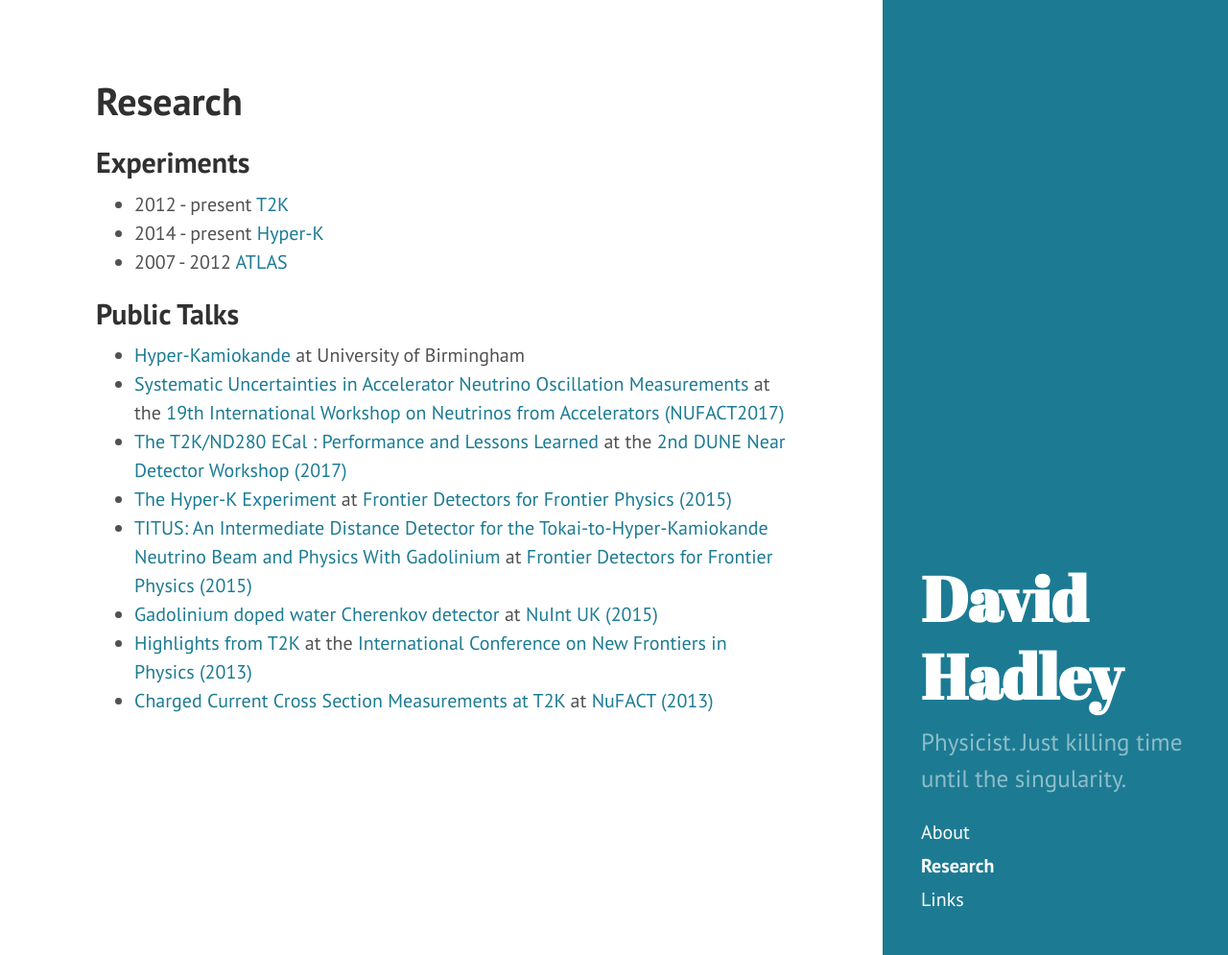
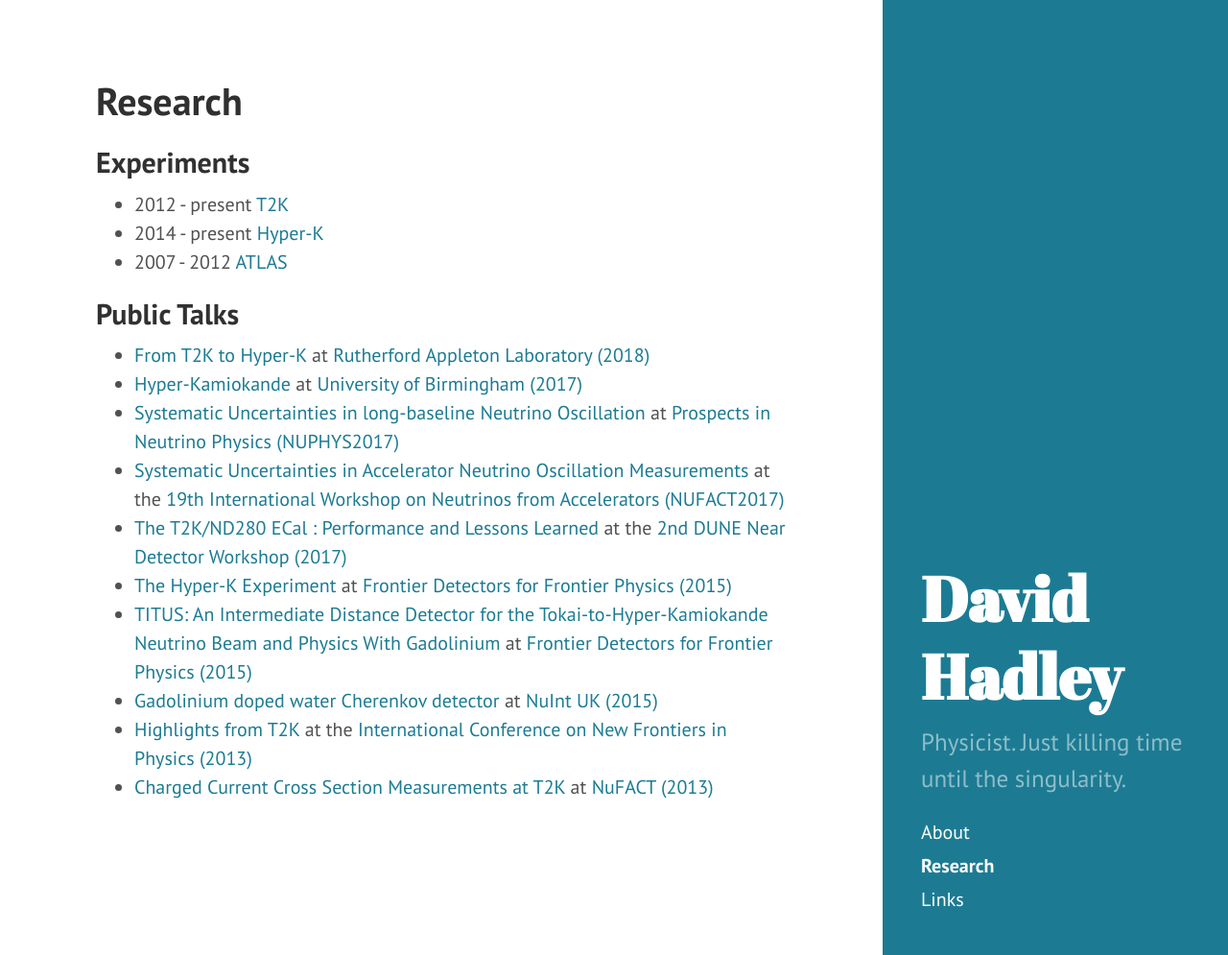
Before and after one commit to davehadley/davehadley.github.io, a Jekyll site: the page built from research.md, in a window 1280 px wide and 995 px high. Shown: the whole window at 96% size. Built offline with Jekyll 4.4.1, drawn with Linux system fonts in a browser that asks for light colours; nearby versions of some CDN libraries.

Commit message:
Add missing public talks.

```diff
--- a/research.md
+++ b/research.md
@@ -11,7 +11,10 @@
 
 ## Public Talks
 
-* [Hyper-Kamiokande](/talks/talk_2017_hk_bham_seminar.pdf) at University of Birmingham
+<!-- Neutrino Xsec at ICHEP -->
+* [From T2K to Hyper-K](/talks/talk_2018_ral_ppd_seminar.pdf) at [Rutherford Appleton Laboratory (2018)](https://www.ppd.stfc.ac.uk/Pages/Past-seminars.aspx#1802)
+* [Hyper-Kamiokande](/talks/talk_2017_hk_bham_seminar.pdf) at [University of Birmingham (2017)](http://www.ep.ph.bham.ac.uk/index.php?page=general/seminars/index)
+* [Systematic Uncertainties in long-baseline Neutrino Oscillation](/talks/talk_2017_systematic_uncertainties_nuphys2017.pdf) at [Prospects in Neutrino Physics (NUPHYS2017)](https://indico.ph.qmul.ac.uk/indico/conferenceTimeTable.py?confId=170#all)
 * [Systematic Uncertainties in Accelerator Neutrino Oscillation Measurements](/talks/talk_2017_systematic_uncertainties_nufact2017.pdf) at the [19th International Workshop on Neutrinos from Accelerators (NUFACT2017)](https://indico.uu.se/event/324/)
 * [The T2K/ND280 ECal : Performance and Lessons Learned](/talks/talk_2017_t2k_ecal_dune.pdf) at the [2nd DUNE Near Detector Workshop (2017)](https://indico.fnal.gov/conferenceOtherViews.py?view=standard&confId=14029)
 * [The Hyper-K Experiment](/talks/talk_2015_hk_pisa.pdf) at [Frontier Detectors for Frontier Physics (2015)](https://agenda.infn.it/conferenceDisplay.py?confId=8397)
```
Also changed, not shown: 2 other files.
